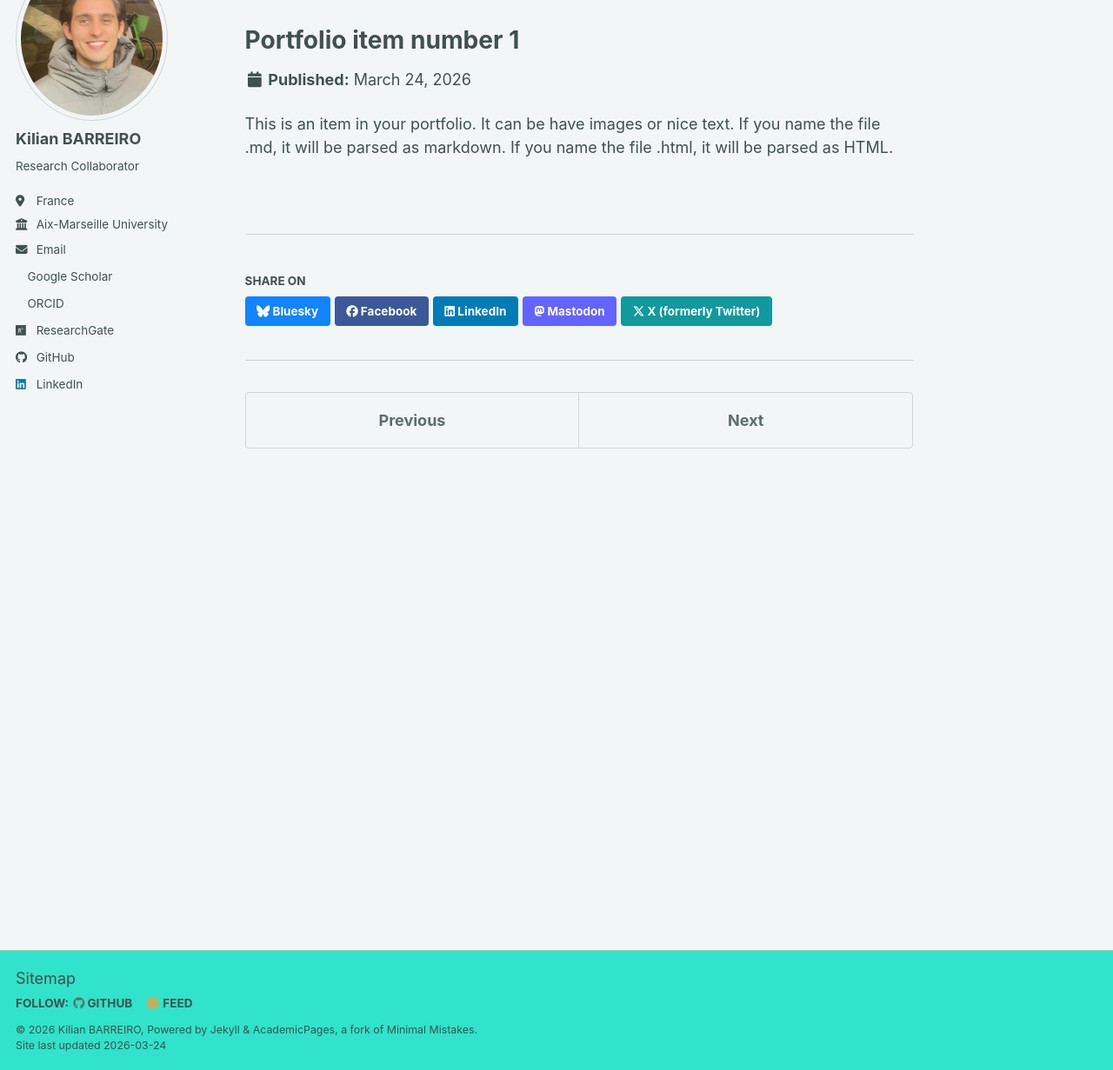
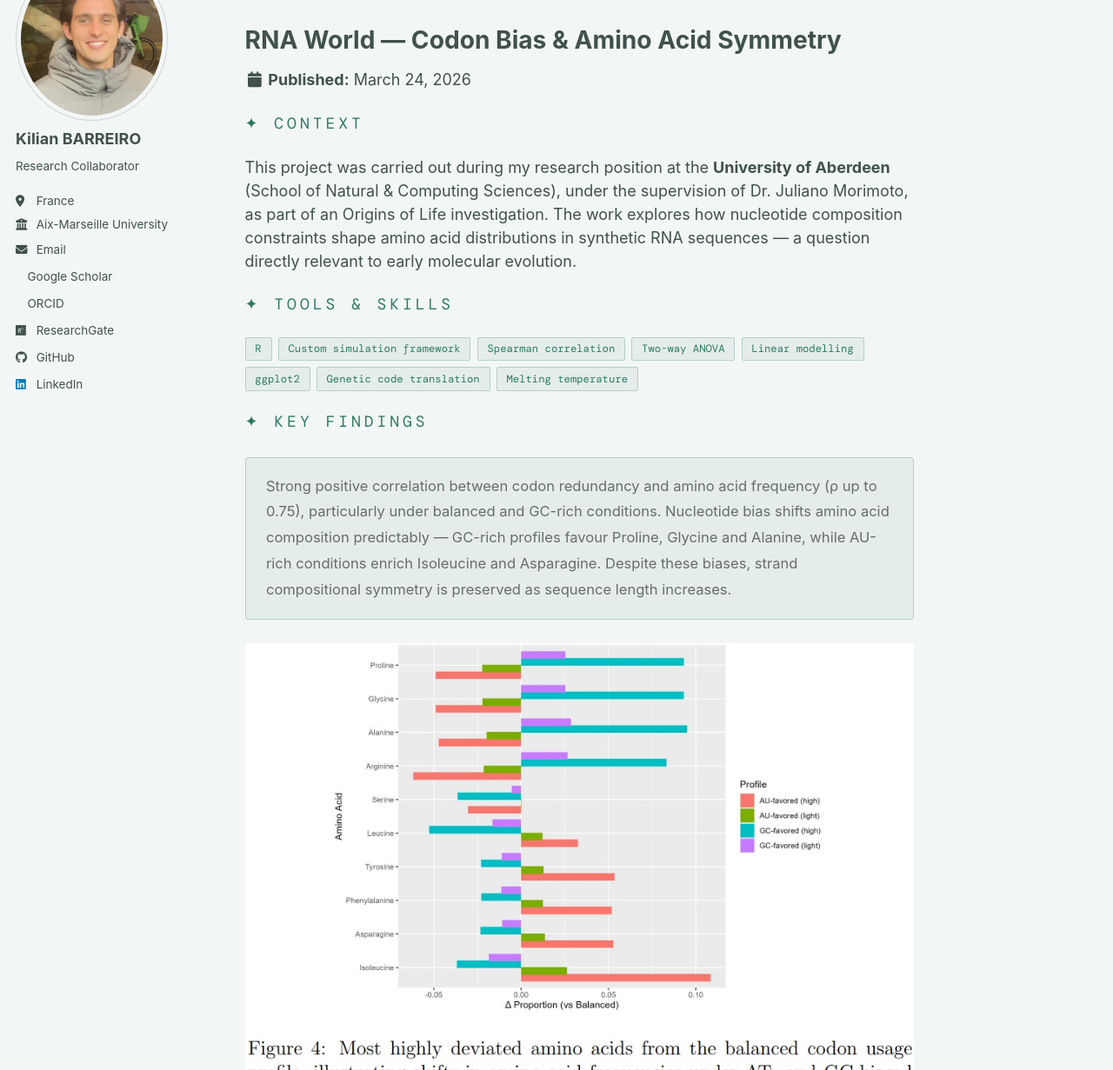
Before and after one commit to KilianBARREIRO/KilianBARREIRO.github.io, a Jekyll site: the page built from _portfolio/portfolio-1.md, in a window 1280 px wide and 1400 px high, cut to the strip 169-1400 px from the top of the window. Shown: the whole strip at 87% size. Built offline with Jekyll 4.4.1, drawn with Linux system fonts in a browser that asks for light colours; some web fonts are replaced; a script bundle is joined from its source files by our own code; library files that are not in the unit come from our copies; some of the changed text lies outside the part shown.

```diff
--- a/_portfolio/portfolio-1.md
+++ b/_portfolio/portfolio-1.md
@@ -1,7 +1,108 @@
 ---
-title: "Portfolio item number 1"
-excerpt: "Short description of portfolio item number 1<br/><img src='/images/500x300.png'>"
+title: "RNA World — Codon Bias & Amino Acid Symmetry"
+excerpt: "A simulation framework in R to generate synthetic RNA sequences across five nucleotide profiles and explore codon redundancy, nucleotide biases, melting temperatures and amino acid distributions.<br/><img src='/images/portfolio_rnaworld_display.jpg'>"
 collection: portfolio
 ---
 
-This is an item in your portfolio. It can be have images or nice text. If you name the file .md, it will be parsed as markdown. If you name the file .html, it will be parsed as HTML.
+<style>
+@import url('https://fonts.googleapis.com/css2?family=DM+Mono:wght@300;400&display=swap');
+
+:root {
+  --kb-accent:        #2d7a5f;
+  --kb-accent-bg:     rgba(45,122,95,0.07);
+  --kb-accent-border: rgba(45,122,95,0.25);
+  --kb-gold:          #a07840;
+  --kb-heading:       #1a1a1a;
+  --kb-muted:         #6b6b6b;
+}
+
+.kb-section-label {
+  font-family: 'DM Mono', monospace;
+  font-size: 0.66rem;
+  letter-spacing: 0.22em;
+  text-transform: uppercase;
+  color: var(--kb-accent);
+  margin-top: 2rem;
+  margin-bottom: 0.6rem;
+}
+
+.kb-tags {
+  display: flex;
+  flex-wrap: wrap;
+  gap: 0.4rem;
+  margin: 0.6rem 0 1.2rem;
+}
+
+.kb-tag {
+  font-family: 'DM Mono', monospace;
+  font-size: 0.68rem;
+  color: var(--kb-accent);
+  border: 1px solid var(--kb-accent-border);
+  background: var(--kb-accent-bg);
+  padding: 0.2rem 0.6rem;
+  border-radius: 2px;
+}
+
+.kb-highlight {
+  background: var(--kb-accent-bg);
+  border: 1px solid var(--kb-accent-border);
+  border-radius: 4px;
+  padding: 1rem 1.3rem;
+  margin: 1.5rem 0;
+  font-size: 0.92rem;
+  color: var(--kb-muted);
+  line-height: 1.8;
+}
+
+.kb-download {
+  display: inline-flex;
+  align-items: center;
+  gap: 0.5rem;
+  font-family: 'DM Mono', monospace;
+  font-size: 0.74rem;
+  letter-spacing: 0.08em;
+  color: var(--kb-accent);
+  border: 1px solid var(--kb-accent-border);
+  background: var(--kb-accent-bg);
+  padding: 0.4rem 0.9rem;
+  border-radius: 2px;
+  text-decoration: none;
+  margin-top: 1rem;
+}
+</style>
+
+<p class="kb-section-label">✦ Context</p>
+
+This project was carried out during my research position at the **University of Aberdeen** (School of Natural & Computing Sciences), under the supervision of Dr. Juliano Morimoto, as part of an Origins of Life investigation. The work explores how nucleotide composition constraints shape amino acid distributions in synthetic RNA sequences — a question directly relevant to early molecular evolution.
+
+<p class="kb-section-label">✦ Tools & Skills</p>
+
+<div class="kb-tags">
+  <span class="kb-tag">R</span>
+  <span class="kb-tag">Custom simulation framework</span>
+  <span class="kb-tag">Spearman correlation</span>
+  <span class="kb-tag">Two-way ANOVA</span>
+  <span class="kb-tag">Linear modelling</span>
+  <span class="kb-tag">ggplot2</span>
+  <span class="kb-tag">Genetic code translation</span>
+  <span class="kb-tag">Melting temperature</span>
+</div>
+
+<p class="kb-section-label">✦ Key Findings</p>
+
+<div class="kb-highlight">
+  Strong positive correlation between codon redundancy and amino acid frequency (ρ up to 0.75), particularly under balanced and GC-rich conditions. Nucleotide bias shifts amino acid composition predictably — GC-rich profiles favour Proline, Glycine and Alanine, while AU-rich conditions enrich Isoleucine and Asparagine. Despite these biases, strand compositional symmetry is preserved as sequence length increases.
+</div>
+
+![Key result — amino acid deviations across nucleotide profiles](/images/portfolio_rnaworld_display.jpg)
+
+<p class="kb-section-label">✦ Report</p>
+
+<a class="kb-download" href="/files/Portfolio_RNA_world_report.pdf">
+  📄 Full report (PDF)
+</a>
+
+&nbsp;&nbsp;
+<a class="kb-download" href="https://github.com/KilianBARREIRO/RNA-World">
+  💻 GitHub repository
+</a>
```
Also changed, not shown: images/portfolio_rnaworld_display.jpg (added), 1 other file.
